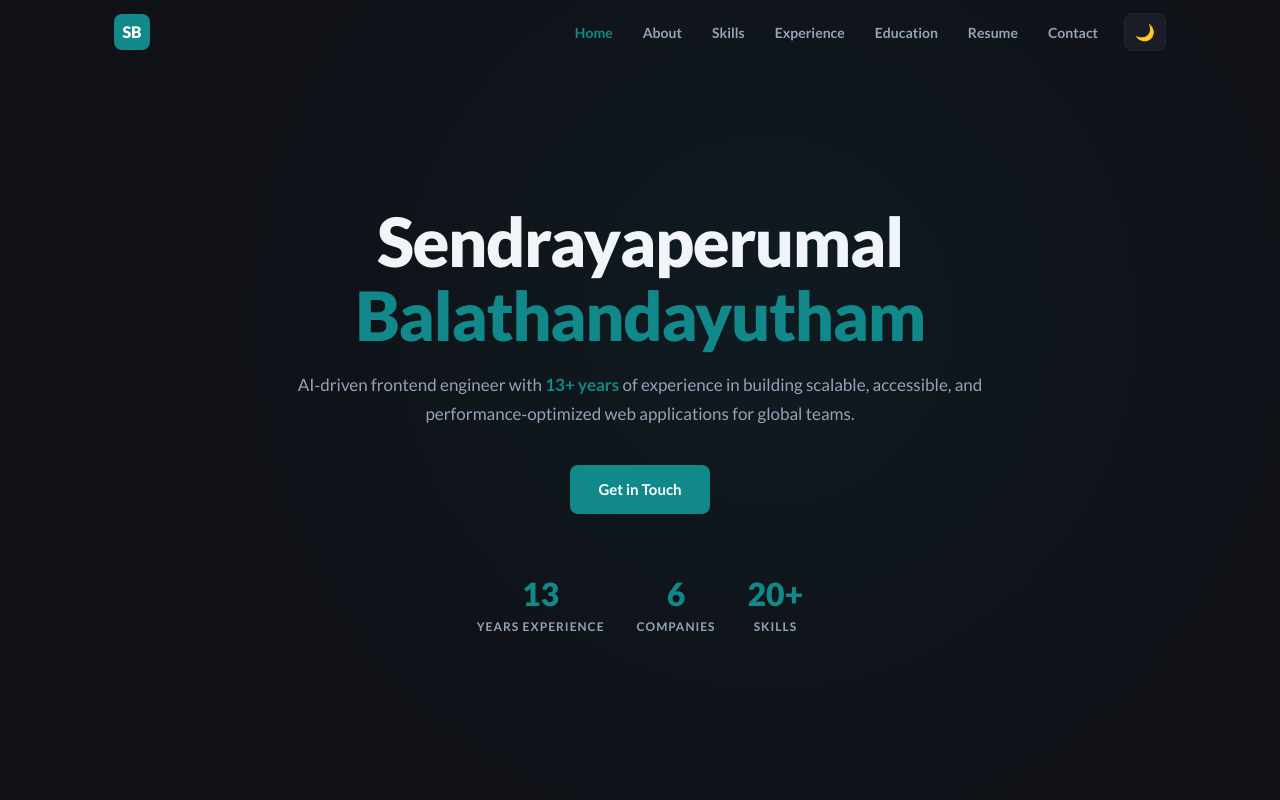
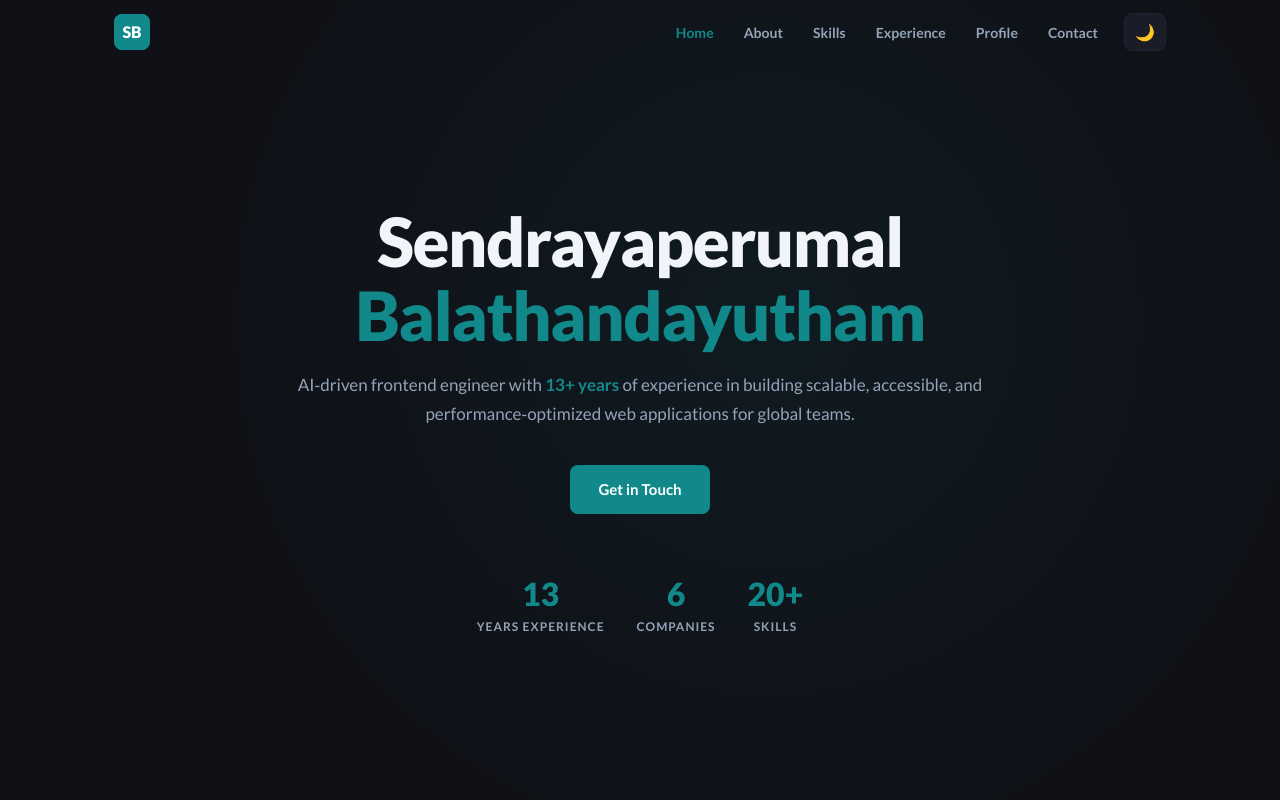
Before and after one commit to sendray/my-profile, a React (Vite) app: page / in a window 1280 px wide. Shown: the top 800 px of the page. Built offline with nearby package versions, Linux system fonts and the light colour scheme; the HTML template or start-up script is replaced by a standard one.

Commit message:
Alignment fixes for download resume

```diff
--- a/src/App.tsx
+++ b/src/App.tsx
@@ -39,7 +39,7 @@ export default function App() {
       <Education />
 
       {/* ── RESUME DOWNLOAD ── */}
-      <ResumeDownload />
+      {/* <ResumeDownload /> */}
 
       {/* ── CONTACT ── */}
       <Contact />
--- a/src/components/Education.tsx
+++ b/src/components/Education.tsx
@@ -1,11 +1,12 @@
 import Section from "./core/Section";
 import SectionHeading from "./core/SectionHeading";
 import EduCard from "./EduCard";
+import ResumeDownload from "./ResumeDownload";
 
 const Education = () => {
   return (
-    <Section id="Education">
-      <SectionHeading>Education</SectionHeading>
+    <Section id="Profile">
+      <SectionHeading>Profile</SectionHeading>
       <div
         style={{
           display: "grid",
@@ -21,6 +22,10 @@ const Education = () => {
           location="Coimbatore, India"
         />
       </div>
+
+      <div className="mt-12">
+        <ResumeDownload />
+      </div>
     </Section>
   );
 };
--- a/src/components/ExperienceItem.tsx
+++ b/src/components/ExperienceItem.tsx
@@ -74,8 +74,25 @@ const ExperienceItem = ({
           }}
         >
           {job.company}
+
+          {/* <span style={{ margin: "0 8px 0 16px", color: "var(--fg-muted" }}>
+            ·
+          </span>
+
+          <span
+            style={{
+              fontSize: "13px",
+              color: "var(--fg-muted)",
+              fontWeight: 700,
+              marginBottom: job.bullets.length ? "12px" : 0,
+              gap: "16px",
+            }}
+          >
+            📍 {job.location}
+          </span> */}
         </div>
-        <div className="lg: flex, md: block"
+        <div
+          className="lg: flex, md: block"
           style={{
             fontSize: "13px",
             color: "var(--fg-muted)",
@@ -84,8 +101,9 @@ const ExperienceItem = ({
             gap: "16px",
           }}
         >
-          <div className="mb-1">📅 {job.period}</div>
-          <div>📍 {job.location}</div>
+
+          <div className="mb-2">📍 {job.location}</div>
+          <div className="mb-4">📅 {job.period}</div>
         </div>
         {job.bullets.length > 0 && (
           <ul style={{ margin: 0, paddingLeft: "18px", listStyleType: "disc" }}>
--- a/src/components/ResumeDownload.tsx
+++ b/src/components/ResumeDownload.tsx
@@ -2,7 +2,7 @@ import Section from "./core/Section";
 
 const ResumeDownload = () => {
   return (
-    <Section id="Resume">
+    // <Section id="Resume">
     <div
       style={{
         display: "flex",
@@ -82,8 +82,7 @@ const ResumeDownload = () => {
         onMouseEnter={(e) => {
           (e.currentTarget as HTMLElement).style.background =
             "var(--accent-hover)";
-            (e.currentTarget as HTMLElement).style.transform =
-              "translateY(-2px)";
+          (e.currentTarget as HTMLElement).style.transform = "translateY(-2px)";
         }}
         onMouseLeave={(e) => {
           (e.currentTarget as HTMLElement).style.background = "var(--accent)";
@@ -117,7 +116,7 @@ const ResumeDownload = () => {
         PDF · Updated September 2026
       </p>
     </div>
-    </Section>
+    // </Section>
   );
 };
 
--- a/src/components/core/SectionHeading.tsx
+++ b/src/components/core/SectionHeading.tsx
@@ -1,7 +1,7 @@
 /* ─── Section heading ─── */
 const SectionHeading = ({ children }: { children: React.ReactNode }) => {
   return (
-    <div style={{ marginBottom: "48px" }}>
+    <div style={{ marginBottom: "24px" }}>
       <h2
         style={{
           fontSize: "clamp(28px, 4vw, 40px)",
--- a/src/utils/constants.ts
+++ b/src/utils/constants.ts
@@ -5,8 +5,7 @@ export const NAV_LINKS = [
   "About",
   "Skills",
   "Experience",
-  "Education",
-  "Resume",
+  "Profile",
   "Contact",
 ];
 
```
Lines whose indentation alone changed are shown as unchanged.
